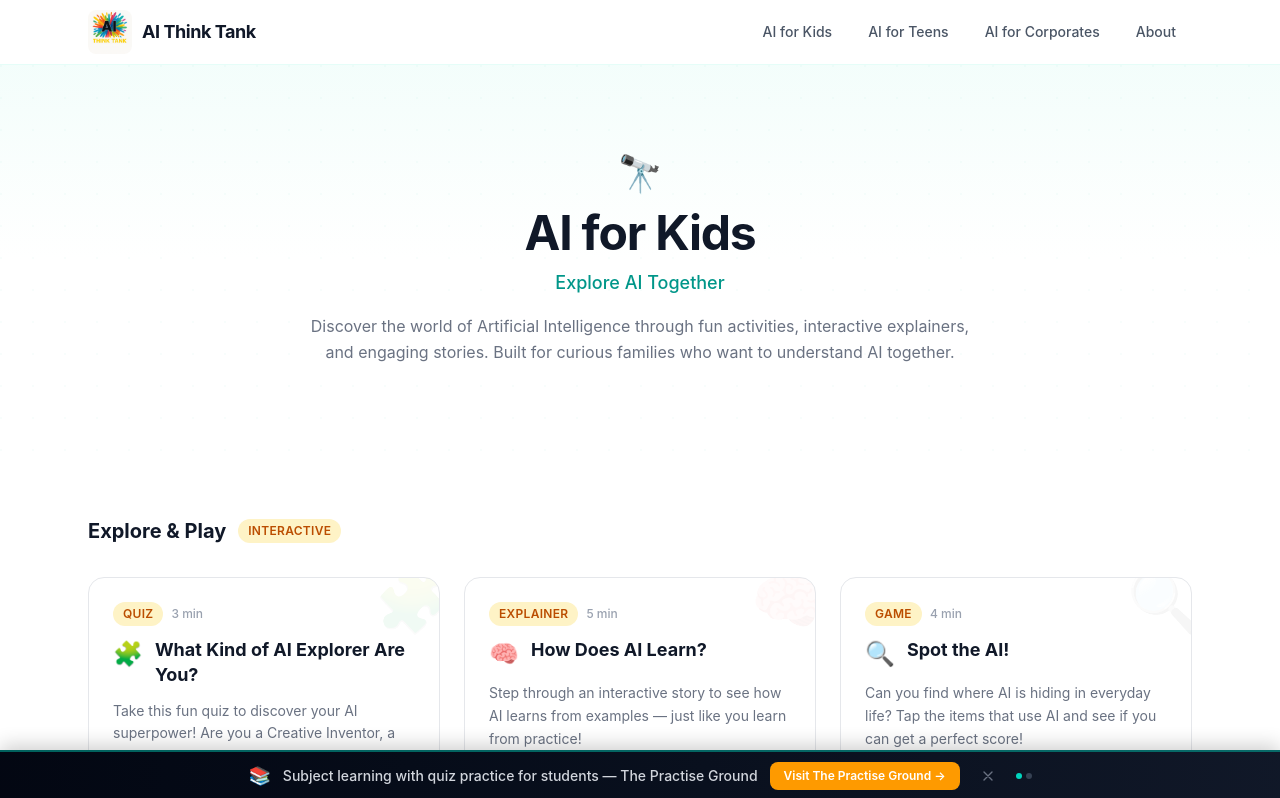
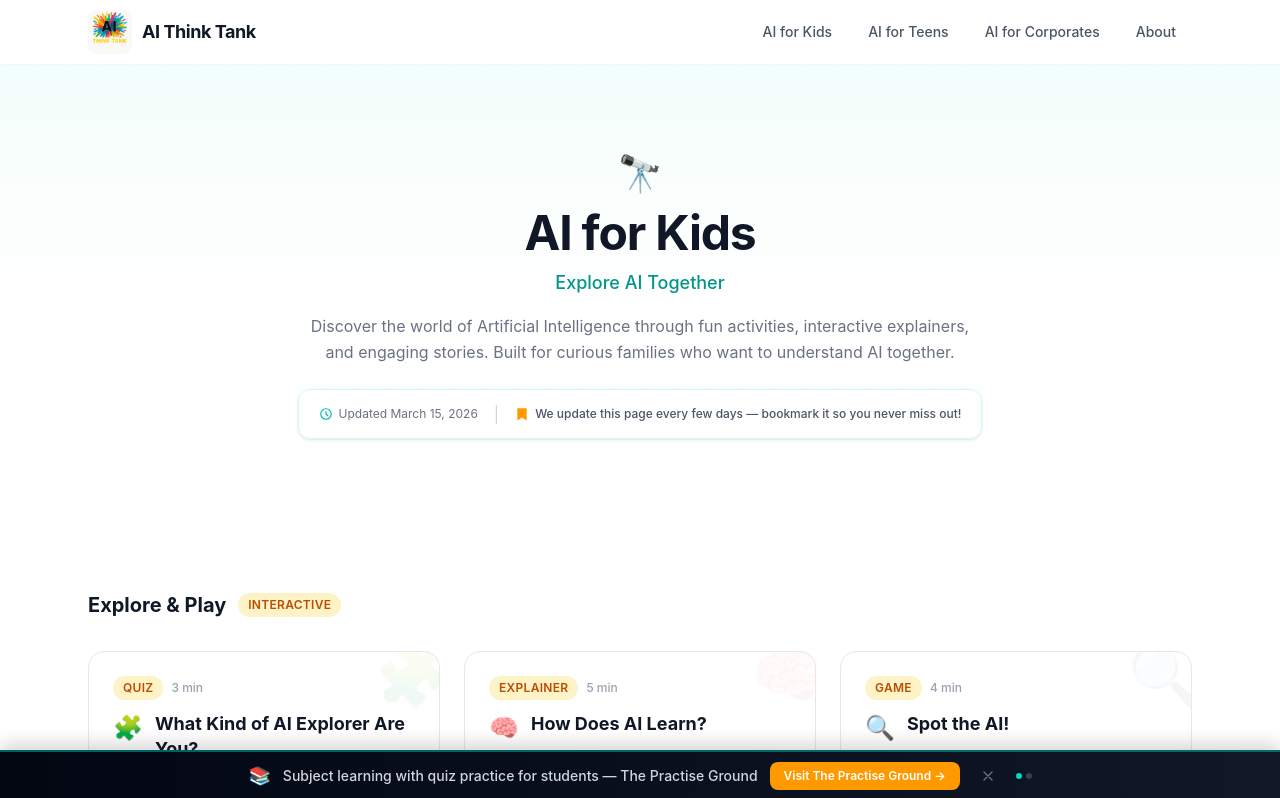
Before and after one commit to AIThinkTankSpace/AIThinkTank, a Next.js app: page /ai-for-kids in a window 1280 px wide. Shown: the top 798 px of the page. Built offline with nearby package versions, Linux system fonts and the light colour scheme.

Commit message:
Add bookmark prompt and last-updated date to hub pages

```diff
--- a/src/components/HubPage.tsx
+++ b/src/components/HubPage.tsx
@@ -28,6 +28,12 @@ export default function HubPage({ category }: { category: Category }) {
   const interactives = getInteractivesByCategory(category);
   const labels = sectionLabels[category];
 
+  const formattedDate = new Date(hub.lastUpdated + "T00:00:00").toLocaleDateString("en-US", {
+    year: "numeric",
+    month: "long",
+    day: "numeric",
+  });
+
   return (
     <>
       {/* Hero */}
@@ -49,6 +55,23 @@ export default function HubPage({ category }: { category: Category }) {
           <p className="text-gray-500 max-w-2xl mx-auto leading-relaxed">
             {hub.heroDescription}
           </p>
+
+          {/* Last updated + Bookmark prompt */}
+          <div className="mt-6 inline-flex flex-col sm:flex-row items-center gap-2 sm:gap-4 bg-white/80 backdrop-blur-sm border border-teal-100 rounded-xl px-5 py-3 shadow-sm">
+            <span className="flex items-center gap-1.5 text-xs text-gray-500">
+              <svg className="w-3.5 h-3.5 text-teal-500" fill="none" stroke="currentColor" viewBox="0 0 24 24">
+                <path strokeLinecap="round" strokeLinejoin="round" strokeWidth={2} d="M12 8v4l3 3m6-3a9 9 0 11-18 0 9 9 0 0118 0z" />
+              </svg>
+              Updated {formattedDate}
+            </span>
+            <span className="hidden sm:inline text-gray-300">|</span>
+            <span className="flex items-center gap-1.5 text-xs text-gray-600 font-medium">
+              <svg className="w-3.5 h-3.5 text-amber-500" fill="currentColor" viewBox="0 0 24 24">
+                <path d="M5 2h14a1 1 0 011 1v19.143a.5.5 0 01-.766.424L12 18.03l-7.234 4.536A.5.5 0 014 22.143V3a1 1 0 011-1z" />
+              </svg>
+              We update this page {hub.updateFrequency} — bookmark it so you never miss out!
+            </span>
+          </div>
         </div>
       </section>
 
--- a/src/lib/hub-config.ts
+++ b/src/lib/hub-config.ts
@@ -14,6 +14,8 @@ export interface HubConfig {
   buttonClass: string;
   icon: string;
   accentColor: string;
+  lastUpdated: string; // e.g. "2026-03-15"
+  updateFrequency: string; // e.g. "every few days"
 }
 
 export const hubConfigs: Record<Category, HubConfig> = {
@@ -33,6 +35,8 @@ export const hubConfigs: Record<Category, HubConfig> = {
     buttonClass: "bg-teal-500 hover:bg-teal-600 text-white",
     icon: "🔭",
     accentColor: "#F59E0B",
+    lastUpdated: "2026-03-15",
+    updateFrequency: "every few days",
   },
   "ai-for-teens": {
     category: "ai-for-teens",
@@ -50,6 +54,8 @@ export const hubConfigs: Record<Category, HubConfig> = {
     buttonClass: "bg-teal-500 hover:bg-teal-600 text-white",
     icon: "🚀",
     accentColor: "#6366F1",
+    lastUpdated: "2026-03-15",
+    updateFrequency: "every few days",
   },
   "ai-for-corporates": {
     category: "ai-for-corporates",
@@ -67,5 +73,7 @@ export const hubConfigs: Record<Category, HubConfig> = {
     buttonClass: "bg-teal-600 hover:bg-teal-700 text-white",
     icon: "📊",
     accentColor: "#0EA5E9",
+    lastUpdated: "2026-03-15",
+    updateFrequency: "every few days",
   },
 };
```
